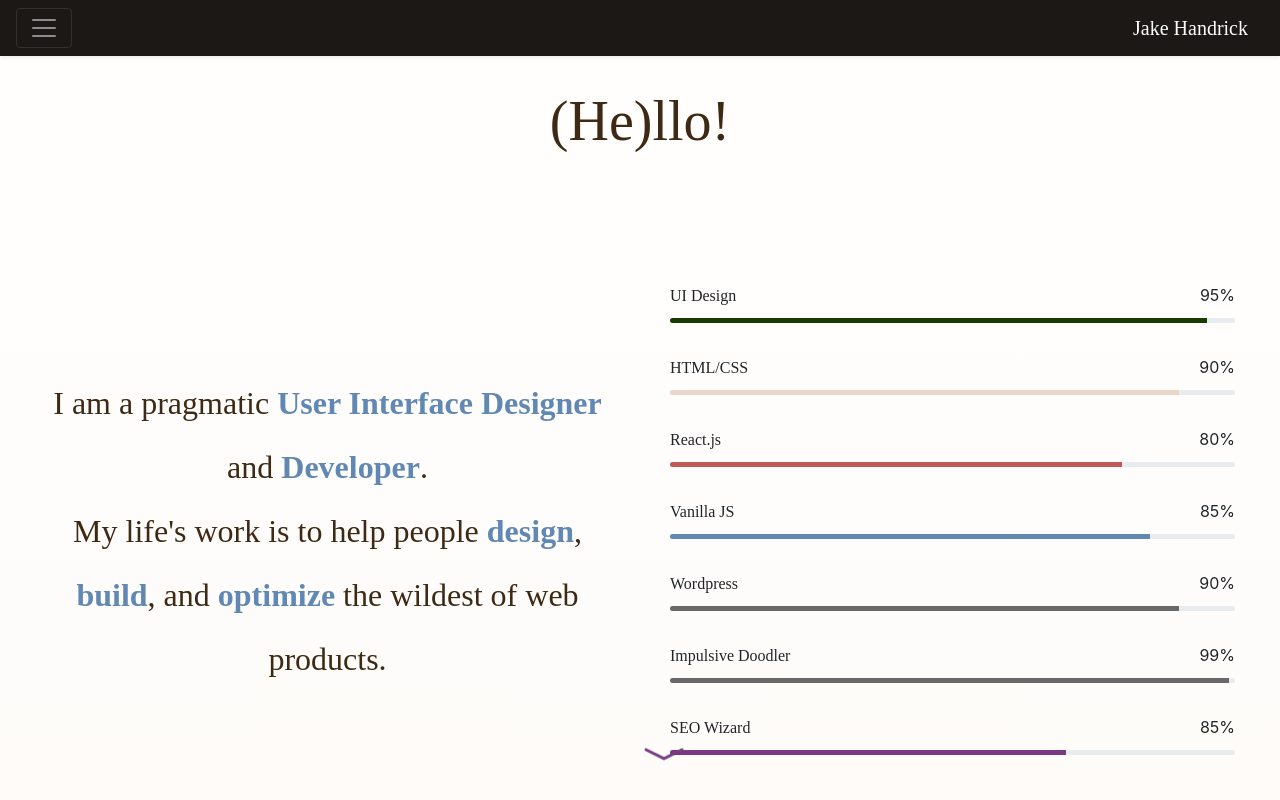
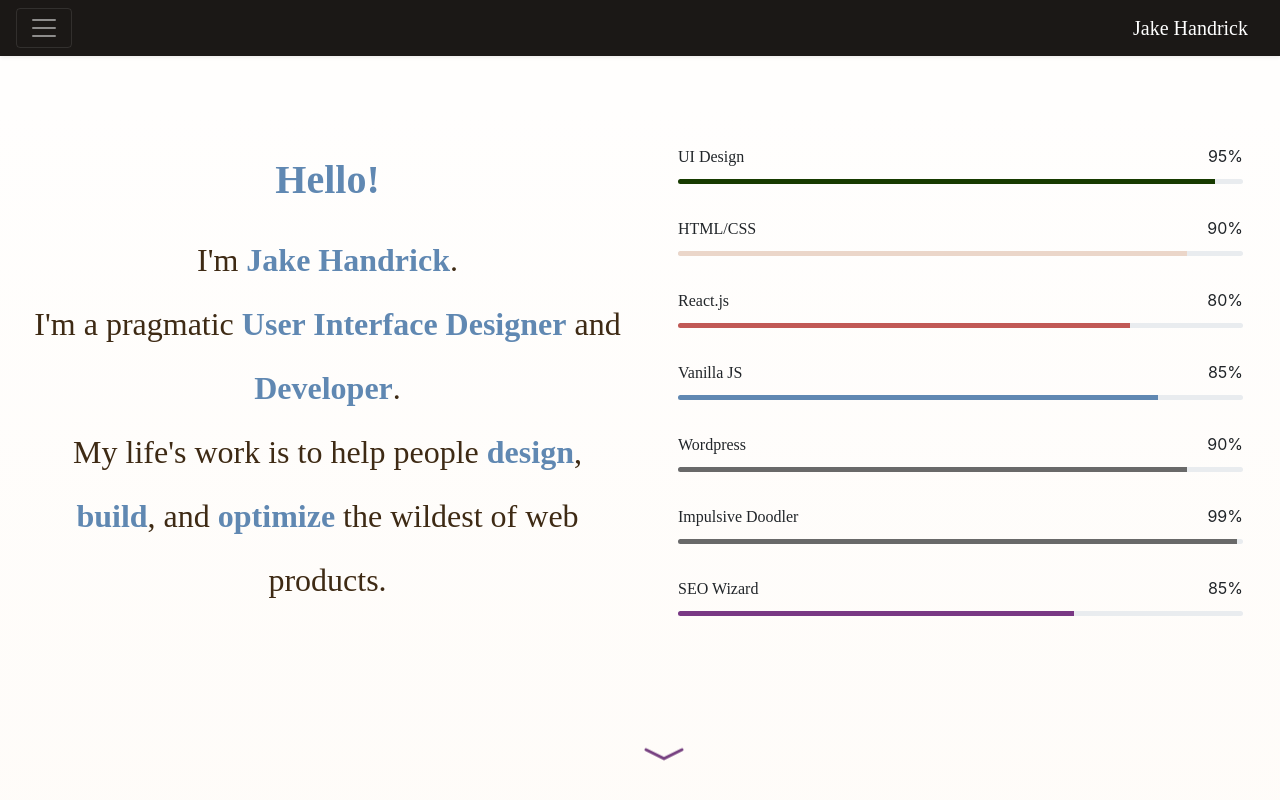
Before and after one commit to j-handrick/github.io, a plain HTML site: page index.html in a window 1280 px wide. Shown: the top 800 px of the page. Drawn offline with nearby package versions, Linux system fonts and the light colour scheme.

Commit message:
anotha one

```diff
--- a/index.html
+++ b/index.html
@@ -45,7 +45,7 @@
     </div>
   </nav>
 
-  <!-- HEADER CONTENT -->
+  <!-- HEADER CONTENT
   <div class="container">
     <div class="row">
       <div class="col jumbotron align-self-center my-3">
@@ -54,19 +54,21 @@
         </div>
       </div>
     </div>
-  </div>
+  </div> -->
         <!-- SKILL SECTION -->
-      <div class='container-fluid skill-section overflow-auto my-5'>
-        <div class="row mx-auto py-4">
+      <div class='container-fluid skill-section overflow-auto align-self-center'>
+        <div class="row mx-auto">
 
           <div class="col-12 col-sm-6 align-self-center">
+            <h1 class="me-description"><span>Hello!</span></h1>
             <h2 class="me-description">
-              I am a pragmatic <span>User Interface Designer</span> and <span>Developer</span>. <br>
+              I'm <span>Jake Handrick</span>. <br>
+              I'm a pragmatic <span>User Interface Designer</span> and <span>Developer</span>. <br>
               My life's work is to help people <span>design</span>, <span>build</span>, and <span>optimize</span> the wildest of web products.</h2>
           </div>
 
           <div class="container col-12 col-sm-6 skill-bars align-self-center">
-              <div class="col-12 progressWrap py-3">
+              <div class="col-12 progressWrap py-3 mx-2">
                 <span class="title" style="font-family: playfair display;">UI Design</span> <span class="title" style="float: right;">95%</span>
                 <div class="progress">
                   <div class="progress-bar-A" role="progressbar" aria-valuenow="95" aria-valuemin="0" aria-valuemax="100" style="max-width: 95%">
@@ -74,7 +76,7 @@
                 </div>
               </div>
 
-              <div class="col-12 progressWrap py-3">
+              <div class="col-12 progressWrap py-3 mx-2">
                 <span class="title" style="font-family: playfair display;">HTML/CSS</span> <span class="title" style="float: right;">90%</span>
                 <div class="progress">
                   <div class="progress-bar-B" role="progressbar" aria-valuenow="90" aria-valuemin="0" aria-valuemax="100" style="max-width: 90%">
@@ -82,7 +84,7 @@
                 </div>
               </div>
 
-              <div class="col-12 progressWrap py-3">
+              <div class="col-12 progressWrap py-3 mx-2">
                 <span class="title" style="font-family: playfair display;">React.js</span> <span class="title" style="float: right;">80%</span>
                 <div class="progress">
                   <div class="progress-bar-C" role="progressbar" aria-valuenow="80" aria-valuemin="0" aria-valuemax="100" style="max-width: 80%">
@@ -90,7 +92,7 @@
                 </div>
               </div>
 
-              <div class="col-12 progressWrap py-3">
+              <div class="col-12 progressWrap py-3 mx-2">
                 <span class="title" style="font-family: playfair display;">Vanilla JS</span> <span class="title" style="float: right;">85%</span>
                 <div class="progress">
                   <div class="progress-bar-D" role="progressbar" aria-valuenow="85" aria-valuemin="0" aria-valuemax="100" style="max-width: 85%">
@@ -98,7 +100,7 @@
                 </div>
               </div>
 
-              <div class="col-12 progressWrap py-3">
+              <div class="col-12 progressWrap py-3 mx-2">
                 <span class="title" style="font-family: playfair display;">Wordpress</span> <span class="title" style="float: right;">90%</span>
                 <div class="progress">
                   <div class="progress-bar-E" role="progressbar" aria-valuenow="90" aria-valuemin="0" aria-valuemax="100" style="max-width: 90%">
@@ -106,7 +108,7 @@
                 </div>
               </div>
 
-              <div class="col-12 progressWrap py-3">
+              <div class="col-12 progressWrap py-3 mx-2">
                 <span class="title" style="font-family: playfair display;">Impulsive Doodler</span> <span class="title" style="float: right;">99%</span>
                 <div class="progress">
                   <div class="progress-bar-E" role="progressbar" aria-valuenow="99" aria-valuemin="0" aria-valuemax="100" style="max-width: 99%">
@@ -114,7 +116,7 @@
                 </div>
               </div>
 
-              <div class="col-12 progressWrap py-3">
+              <div class="col-12 progressWrap py-3 mx-2">
                 <span class="title" style="font-family: playfair display;">SEO Wizard</span> <span class="title" style="float: right;">85%</span>
                 <div class="progress">
                   <div class="progress-bar-F" role="progressbar" aria-valuenow="70" aria-valuemin="0" aria-valuemax="100" style="max-width: 70%">
--- a/style/master.css
+++ b/style/master.css
@@ -62,39 +62,16 @@ body {
 }
 
 /* HEADER */
-.jumbotron {
-  background: none;
-  background-position: center;
-  width: 100%;
 
-  padding-top: 1em;
-  padding-bottom: 1em;
-  background-size: cover;
-  border-radius: 0;
+.skill-section {
+  height: 95vh;
+  display: flex;
+  justify-content: space-between;
 }
 
-.jumbotron h1 {
-  text-align: center;
-  margin-top: 1em;
-  font-family: "Playfair Display", serif;
-  cursor: none;
-  color: #3E2A14;
-}
-
-.jumbotron span {
-  animation: colorchange 30s infinite alternate;
-    -webkit-animation:colorchange 30s infinite alternate;
-}
-
-/* My Description */
-.skill-section {
-  height: 95vh;
-
-}
 .me-description {
   text-align: center;
   font-weight: 200;
-  margin-top: 1em;
   font-family: "Playfair Display", serif;
   color: #3E2A14;
   line-height: 2em;
```
